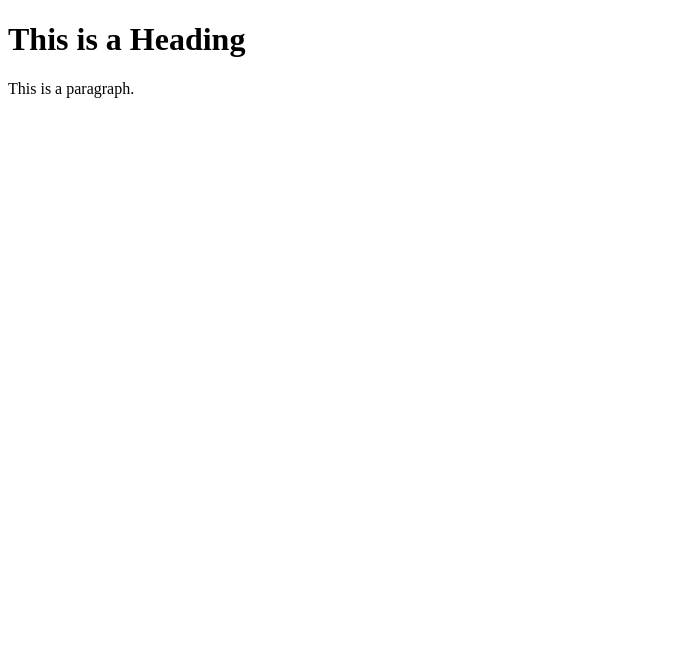
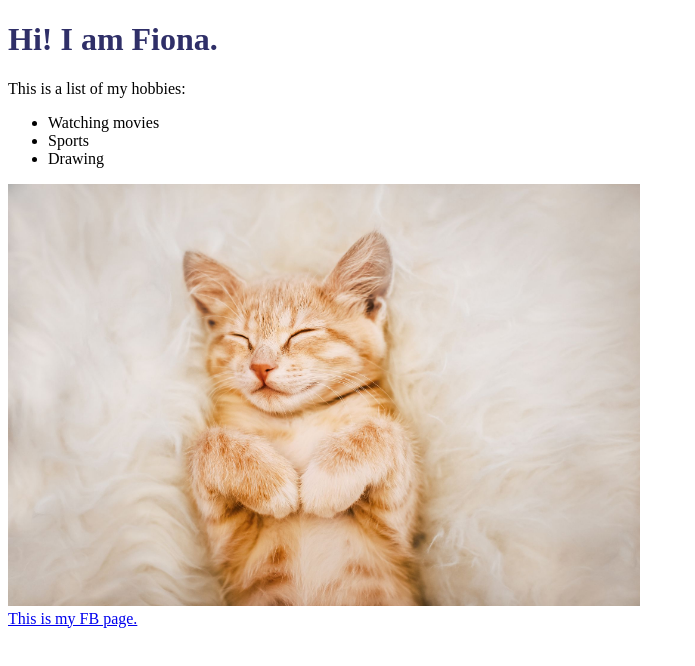
Before and after one commit to NTUEEInfoDep/webLecture-2021, a plain HTML site: page class01_WebBasics/index.html in a window 1280 px wide. Shown: the whole page, without its empty margins (0-695 px from the left). Drawn offline with Linux system fonts and the light colour scheme.

Commit message:
update my page and style the page

```diff
--- a/class01_WebBasics/index.html
+++ b/class01_WebBasics/index.html
@@ -1,10 +1,19 @@
 <!DOCTYPE html>
 <html>
     <head>
-        <title>Page Title</title>
+        <title>Fiona's Page</title>
+        <link rel="stylesheet" href="styles/main.css" type="text/css" />
     </head>
     <body>
-        <h1>This is a Heading</h1>
-        <p>This is a paragraph.</p>
+        <h1>Hi! I am Fiona.</h1>
+        <p>This is a list of my hobbies:</p>
+        <ul>
+            <li>Watching movies</li>
+            <li>Sports</li>
+            <li>Drawing</li>
+        </ul>
+        <img src="images/cat.png" />
+        <br />
+        <a href="https://www.facebook.com/wu.fiona.758/">This is my FB page.</a>
     </body>
 </html>
--- a/class01_WebBasics/styles/main.css
+++ b/class01_WebBasics/styles/main.css
@@ -0,0 +1,6 @@
+h1 {
+    color: #2f2f68;
+}
+img {
+    width: 50%;
+}
```
